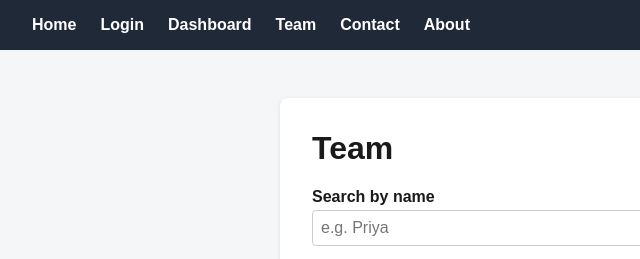
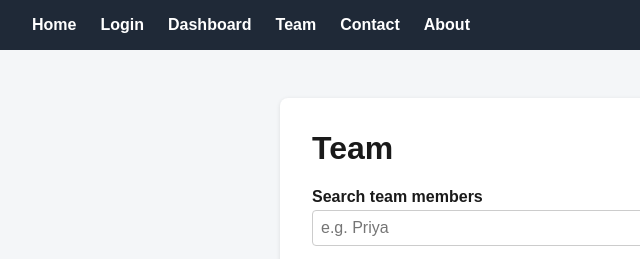
Before and after one commit to Niranjan17122002/playwright-test-target, a plain HTML site: page team/index.html in a window 1280 px wide. Shown: the top 259 px of the page, 0-640 px from the left. Drawn offline with Linux system fonts and the light colour scheme.

Commit message:
Rename the Team search label to Search team members

```diff
--- a/team/index.html
+++ b/team/index.html
@@ -16,7 +16,7 @@
   </nav>
   <main class="wide">
     <h1>Team</h1>
-    <label for="team-search">Search by name</label>
+    <label for="team-search">Search team members</label>
     <input type="text" id="team-search" name="team-search" placeholder="e.g. Priya" />
     <label for="team-role">Role</label>
     <select id="team-role" name="team-role">
```
